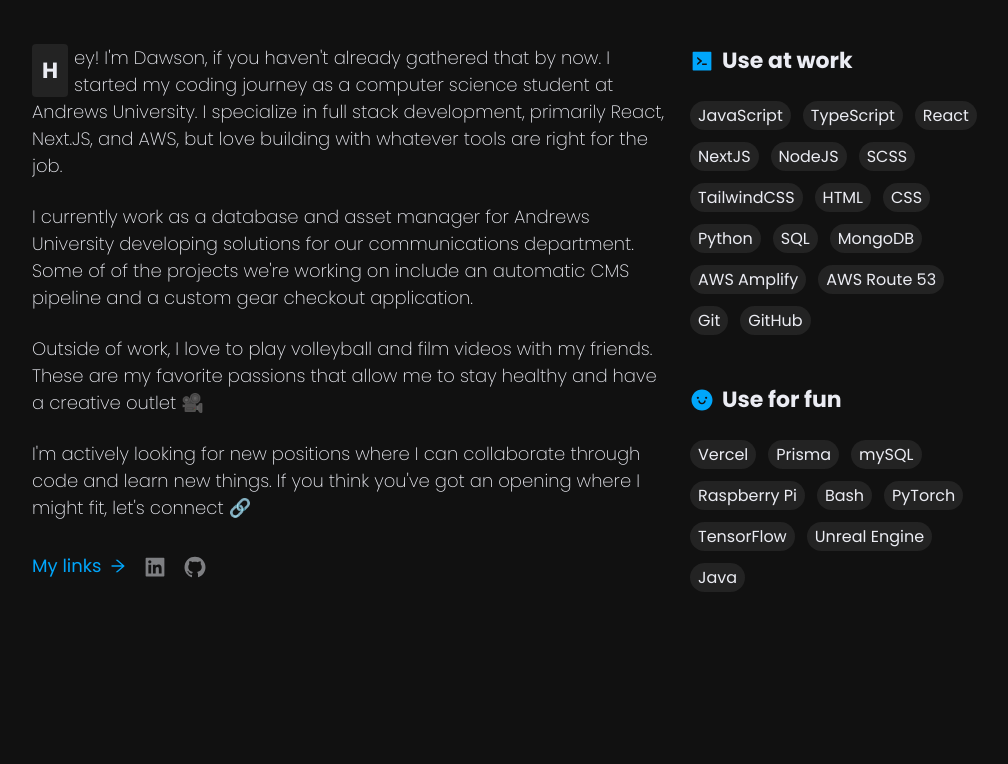
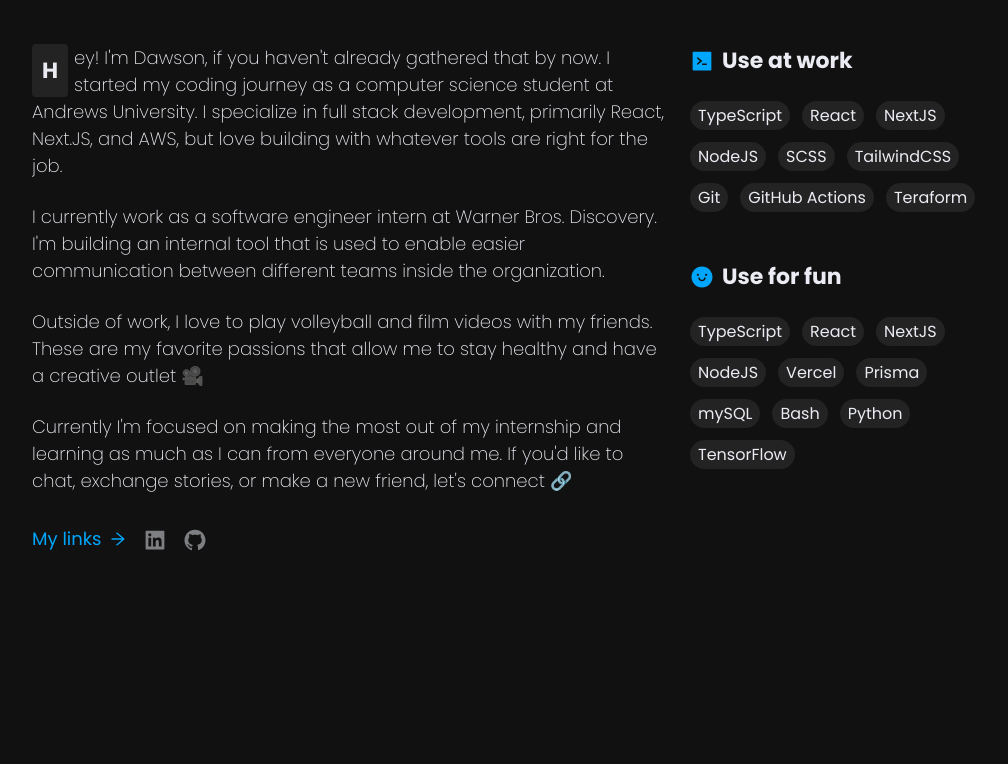
Before and after one commit to dawsonpar/personal_website, a Next.js app: page / in a window 1280 px wide. Shown: the part 961-1725 px from the top of the page, without its empty margins (159-1167 px from the left). Built offline with nearby package versions, Linux system fonts and the light colour scheme.

Commit message:
May 14 Profile update with WBD information

```diff
--- a/components/home/about/About.tsx
+++ b/components/home/about/About.tsx
@@ -22,10 +22,10 @@
           </Reveal>
           <Reveal>
             <p className={styles.aboutText}>
-              I currently work as a database and asset manager for Andrews
-              University developing solutions for our communications department.
-              Some of of the projects we're working on include an automatic CMS
-              pipeline and a custom gear checkout application.
+              I currently work as a software engineer intern at Warner Bros.
+              Discovery. I&apos;m building an internal tool that is used to
+              enable easier communication between different teams inside the
+              organization.
             </p>
           </Reveal>
           <Reveal>
@@ -37,10 +37,10 @@
           </Reveal>
           <Reveal>
             <p className={styles.aboutText}>
-              I&apos;m actively looking for new positions where I can
-              collaborate through code and learn new things. If you think
-              you&apos;ve got an opening where I might fit, let&apos;s connect
-              🔗
+              Currently I&apos;m focused on making the most out of my internship
+              and learning as much as I can from everyone around me. If
+              you&apos;d like to chat, exchange stories, or make a new friend,
+              let&apos;s connect 🔗
             </p>
           </Reveal>
           <Reveal>
--- a/components/home/about/Stats.tsx
+++ b/components/home/about/Stats.tsx
@@ -12,22 +12,15 @@
             <span>Use at work</span>
           </h4>
           <div className={styles.statGrid}>
-            <span className="chip">JavaScript</span>
             <span className="chip">TypeScript</span>
             <span className="chip">React</span>
             <span className="chip">NextJS</span>
             <span className="chip">NodeJS</span>
             <span className="chip">SCSS</span>
             <span className="chip">TailwindCSS</span>
-            <span className="chip">HTML</span>
-            <span className="chip">CSS</span>
-            <span className="chip">Python</span>
-            <span className="chip">SQL</span>
-            <span className="chip">MongoDB</span>
-            <span className="chip">AWS Amplify</span>
-            <span className="chip">AWS Route 53</span>
             <span className="chip">Git</span>
-            <span className="chip">GitHub</span>
+            <span className="chip">GitHub Actions</span>
+            <span className="chip">Teraform</span>
           </div>
         </div>
       </Reveal>
@@ -38,15 +31,16 @@
             <span>Use for fun</span>
           </h4>
           <div className={styles.statGrid}>
+            <span className="chip">TypeScript</span>
+            <span className="chip">React</span>
+            <span className="chip">NextJS</span>
+            <span className="chip">NodeJS</span>
             <span className="chip">Vercel</span>
             <span className="chip">Prisma</span>
             <span className="chip">mySQL</span>
-            <span className="chip">Raspberry Pi</span>
             <span className="chip">Bash</span>
-            <span className="chip">PyTorch</span>
+            <span className="chip">Python</span>
             <span className="chip">TensorFlow</span>
-            <span className="chip">Unreal Engine</span>
-            <span className="chip">Java</span>
           </div>
         </div>
       </Reveal>
--- a/components/home/experience/Experience.tsx
+++ b/components/home/experience/Experience.tsx
@@ -14,12 +14,20 @@
 
 const experience = [
   {
+    title: "Warner Bros. Discovery",
+    position: "Software Engineer Intern",
+    time: "June 2024 - August 2024",
+    location: "Bellevue, Washington",
+    description: "More information coming soon.",
+    tech: ["Typescript", "React", "NodeJS", "Github Actions"],
+  },
+  {
     title: "Andrews University",
     position: "Data Asset Manager",
-    time: "September 2023 - Present",
+    time: "September 2023 - May 2024",
     location: "Berrien Springs, Michigan",
     description:
-      "Streamlining the conversion of raw photos to DNG from the communication department's Google drive. Currently working on automating the pushing of finished assets into our database and content management system.",
+      "Automated the conversion of raw photos to DNG from the communication department's Google drive. Assisted in development of an internal tool used for managing camera equipment and returning metrics on when taken or returned.",
     tech: ["Python", "Bash", "Google APIs", "Adobe DNG"],
   },
   {
@@ -27,7 +35,7 @@
     position: "Full Stack Developer",
     time: "June 2023 - September 2023",
     location: "Edinburg, Texas",
-    description: `Built dynamic UI routes and components for reusability across the website's pages. Created and implemented SSG componenets that improved page rendering. Current DNS doesn't point to AWS hosting so here's the temporary link https://master.d3tgctb81d9jd4.amplifyapp.com`,
+    description: `Built dynamic UI routes and components for reusability across the website's pages. Created and implemented SSG componenets that improved page rendering.`,
     tech: ["NextJS", "TypeScript", "Tailwind", "Git", "GitHub", "AWS Amplify"],
   },
 ];
--- a/components/home/hero/Hero.tsx
+++ b/components/home/hero/Hero.tsx
@@ -21,8 +21,8 @@
           <p className={styles.aboutCopy}>
             I&apos;m also a computer science student at Andrews University who
             loves learning new code and bringing ideas into reality. Currently
-            I&apos;m building web apps, experimenting with Docker, and testing
-            FastAPI.
+            I&apos;m expanding my backend skills with Node.js and Github
+            Actions.
           </p>
         </Reveal>
         <Reveal>
```
